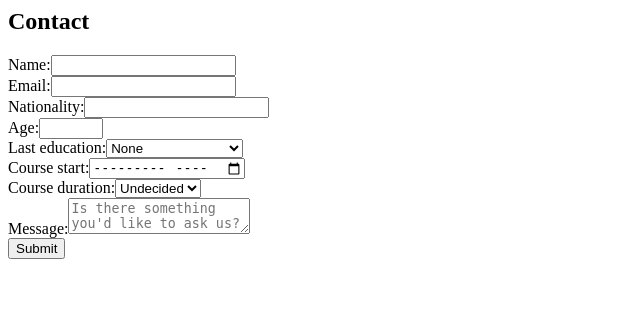
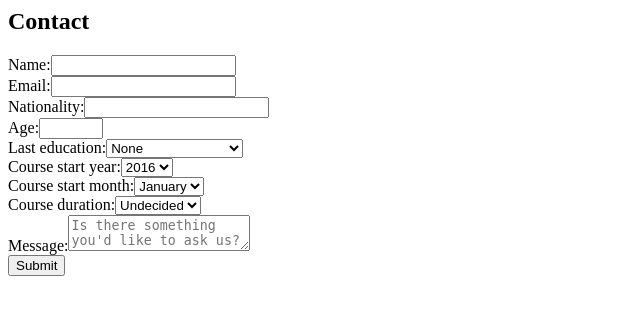
Before and after one commit to nihongocenter/nihongo-center.com, a Node project: template pages/contact/contact.jade in a window 1280 px wide. Shown: the top 315 px of the page, without its empty margins (0-640 px from the left). Run offline with Node 20 templates, Linux system fonts and the light colour scheme; the template is opened without the code that fills it, so the values that code supplies are empty.

Commit message:
Updated course selection

```diff
--- a/pages/contact/contact.jade
+++ b/pages/contact/contact.jade
@@ -27,8 +27,18 @@
 				option(value='other') Other
 
 		.field
-			label(for='course-start') Course start:
-			input(id='course-start', type='month', min=(new Date).toISOString().slice(0, 7))
+			label(for='course-start-year') Course start year:
+			select(id='course-start-year')
+				option(value=(new Date).getFullYear())= (new Date).getFullYear()
+				option(value=(new Date).getFullYear() + 1)= (new Date).getFullYear() + 1
+
+		.field
+			label(for='course-start-month') Course start month:
+			select(id='course-start-month')
+				option(value='January') January
+				option(value='April') April
+				option(value='June') June
+				option(value='October') October
 
 		.field
 			label(for='course-duration') Course duration:
```
